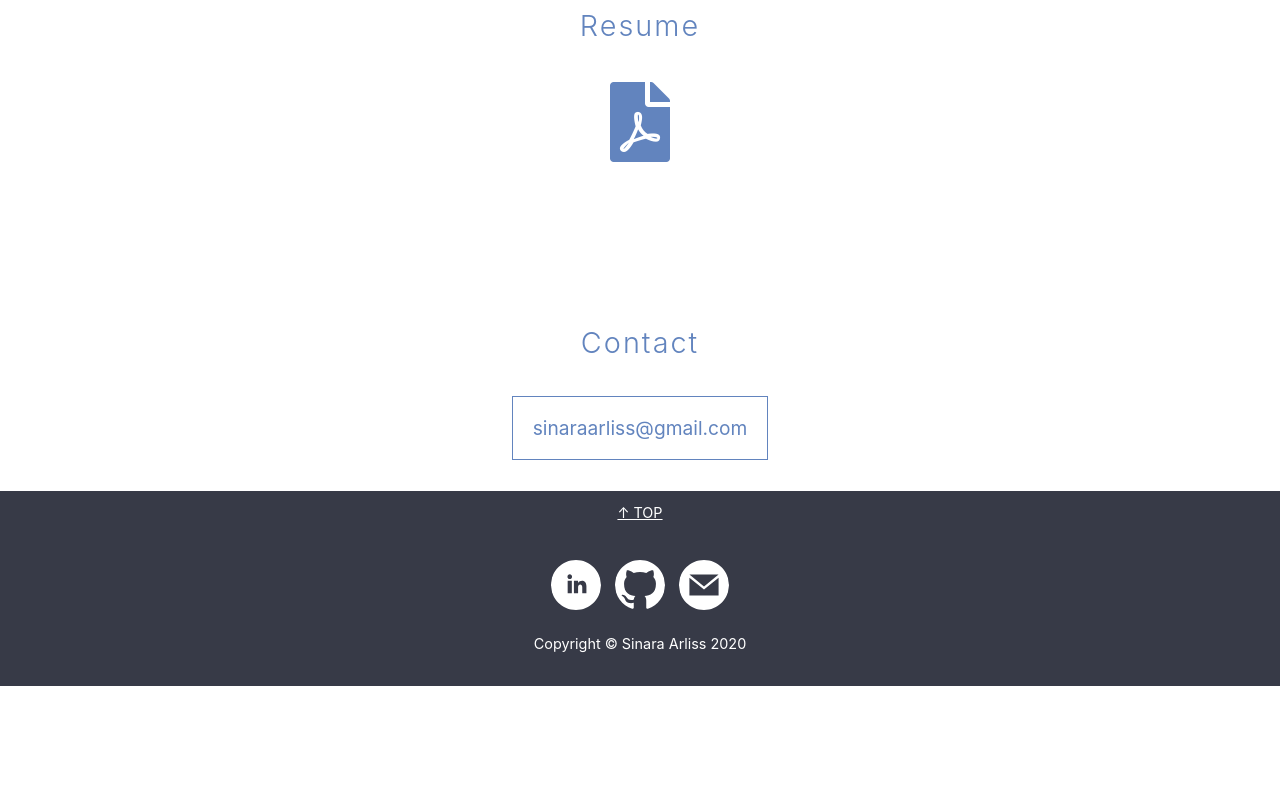
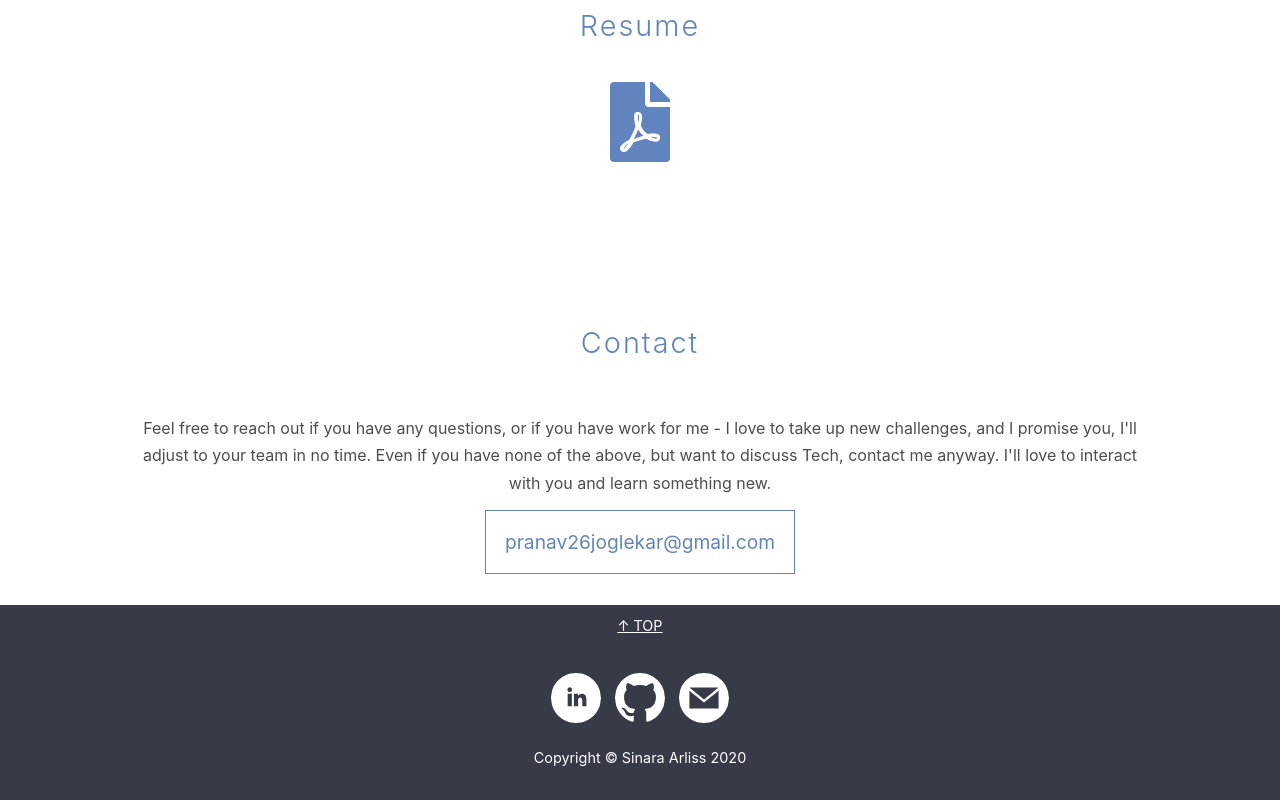
Before and after one commit to Pranav2612000/portfolio-page, a React (Create React App) app: page / in a window 1280 px wide. Shown: the part 5678-6478 px from the top of the page. Before the commit the page ends 6364 px from the top, so only its background shows below. Built offline with nearby package versions, Linux system fonts and the light colour scheme; some icons are missing.

Commit message:
feat: change content of Contact page and basic UI changes

```diff
--- a/src/Components/Contact.js
+++ b/src/Components/Contact.js
@@ -8,8 +8,9 @@ function Contact() {
         <h3>Contact</h3>
       </div>
 
+      <p> Feel free to reach out if you have any questions, or if you have work for me - I love to take up new challenges, and I promise you, I'll adjust to your team in no time. Even if you have none of the above, but want to discuss Tech, contact me anyway. I'll love to interact with you and learn something new. </p>
       <div className="email-wrapper">
-        <a href="mailto: sinaraarliss@gmail.com" target="_blank" rel="noopener noreferrer">sinaraarliss@gmail.com</a>
+        <a href="mailto: pranav26joglekar@gmail.com" target="_blank" rel="noopener noreferrer">pranav26joglekar@gmail.com</a>
       </div>
 
     </div>
```
